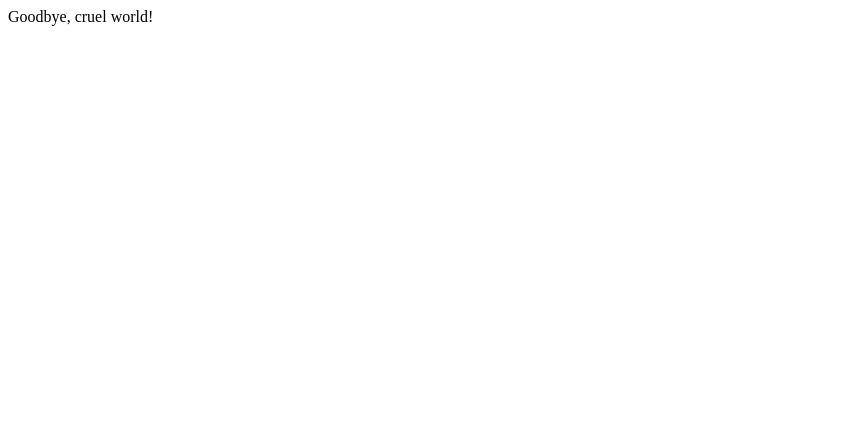
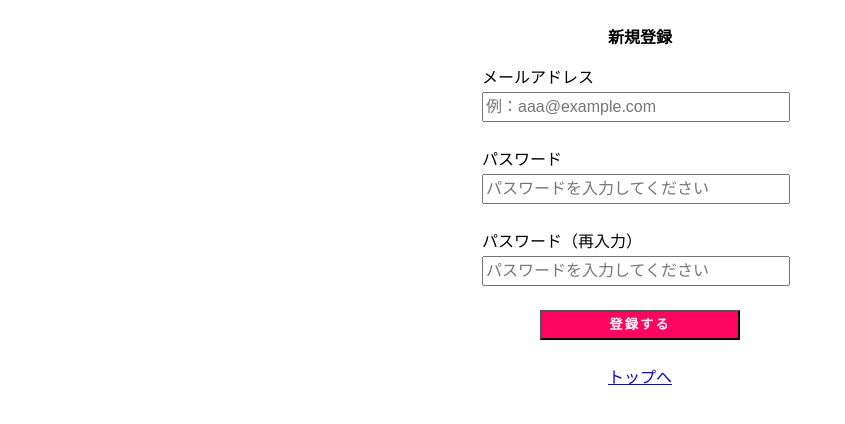
Before and after one commit to shinter61/ediand-frontend, a React app: page /sign_up in a window 1280 px wide. Shown: the top 424 px of the page, without its empty margins (0-845 px from the left). Built offline with nearby package versions, Linux system fonts and the light colour scheme.

Commit message:
新規登録フォーム作成 (#2)
* Change port

backendのポートと被っていたため

* Create base component

* Install styled components

* Create sign up component

* Install axios

* Regist user

```diff
--- a/package.json
+++ b/package.json
@@ -28,9 +28,11 @@
     "@babel/core": "^7.4.5",
     "@babel/preset-env": "^7.4.5",
     "@babel/preset-react": "^7.0.0",
+    "axios": "^0.21.0",
     "express": "^4.17.1",
     "react": "^16.8.6",
-    "react-dom": "^16.8.6"
+    "react-dom": "^16.8.6",
+    "styled-components": "^5.2.1"
   },
   "scripts": {
     "dev": "babel-node server/server.js",
--- a/src/App.jsx
+++ b/src/App.jsx
@@ -1,10 +1,17 @@
 import React from 'react';
-// import { BrowserRouter, Route, Switch } from 'react-router-dom';
+import Top from './Top';
+import SignUp from './SignUp';
+import SignIn from './SignIn';
+import { BrowserRouter, Route } from 'react-router-dom';
 
 class App extends React.Component {
   render() {
     return (
-      <div>Goodbye, cruel world!</div>
+      <BrowserRouter>
+        <Route exact path='/' component={Top} />
+        <Route exact path='/sign_up' component={SignUp} />
+        <Route exact path='/sign_in' component={SignIn} />
+      </BrowserRouter>
     );
   }
 }
--- /dev/null
+++ b/src/SignIn.jsx
@@ -0,0 +1,13 @@
+import React from 'react';
+import { Link } from 'react-router-dom';
+
+export default class SignIn extends React.Component {
+  render() {
+    return (
+      <div>
+        <p>sign_in</p>
+        <Link to='/'>トップへ</Link>
+      </div>
+    );
+  }
+}
--- /dev/null
+++ b/src/SignUp.jsx
@@ -0,0 +1,116 @@
+import React from 'react';
+import styled from 'styled-components';
+import { Link } from 'react-router-dom';
+import client from './client';
+
+const SignUpWrapper = styled.div`
+  display: flex;
+  justify-content: center;
+  text-align: center;
+`;
+const SignUpContentWrapper = styled.div`
+  width: 25%;
+`;
+const SignUpTitle = styled.p`
+  font-weight: bold;
+`;
+const SignUpForm = styled.form`
+`;
+const FormLabel = styled.label`
+  text-align: left;
+  margin-bottom: 4px;
+`;
+const FormColumn = styled.div`
+  display: flex;
+  flex-direction: column;
+  justify-content: flex-start;
+  margin-bottom: 24px;
+`;
+const FormInput = styled.input`
+  width: 300px;
+  font-size: 16px;
+  line-height: 24px;
+`;
+const FormSubmitButton = styled.button`
+  width: 200px;
+  line-height: 24px;
+  margin-bottom: 24px;
+  letter-spacing: 2px;
+  font-weight: bold;
+  color: #fff;
+  background-color: #ff0461;
+  border: 1px solid: #ff1a6f;
+`;
+
+const SignUp = () => {
+  const [email, setEmail] = React.useState('');
+  const [password, setPassword] = React.useState('');
+  const [rePassword, setRePassword] = React.useState('');
+
+  const handleChangeInput = (e) => {
+    const { name, value } = e.target;
+    if (name === 'email')
+      setEmail(value);
+    else if (name === 'password') {
+      setPassword(value);
+    } else if (name === 'rePassword') {
+      setRePassword(value);
+    }
+  };
+
+  const handleSubmit = (e) => {
+    e.preventDefault();
+
+    if (password !== rePassword) { return; }
+
+    client
+      .post('/v1/auth', { email, password })
+      .then(res => console.log(res));
+  };
+  return (
+    <SignUpWrapper>
+      <SignUpContentWrapper>
+        <SignUpTitle>新規登録</SignUpTitle>
+        <SignUpForm onSubmit={handleSubmit}>
+          <FormColumn>
+            <FormLabel htmlFor='email'>メールアドレス</FormLabel>
+            <FormInput
+              id='email'
+              name='email'
+              type='text'
+              placeholder='例：aaa@example.com'
+              value={email}
+              onChange={handleChangeInput}
+            />
+          </FormColumn>
+          <FormColumn>
+            <FormLabel htmlFor='password'>パスワード</FormLabel>
+            <FormInput
+              id='password'
+              name='password'
+              type='password'
+              placeholder='パスワードを入力してください'
+              value={password}
+              onChange={handleChangeInput}
+            />
+          </FormColumn>
+          <FormColumn>
+            <FormLabel htmlFor='passwordConfirmation'>パスワード（再入力）</FormLabel>
+            <FormInput
+              id='passwordConfirmation'
+              name='rePassword'
+              type='password'
+              placeholder='パスワードを入力してください'
+              value={rePassword}
+              onChange={handleChangeInput}
+            />
+          </FormColumn>
+          <FormSubmitButton type='submit'>登録する</FormSubmitButton>
+        </SignUpForm>
+        <Link to='/'>トップへ</Link>
+      </SignUpContentWrapper>
+    </SignUpWrapper>
+  );
+};
+
+export default SignUp;
--- /dev/null
+++ b/src/Top.jsx
@@ -0,0 +1,14 @@
+import React from 'react';
+import { Link } from 'react-router-dom';
+
+export default class Top extends React.Component {
+  render() {
+    return (
+      <div>
+        <p>top</p>
+        <Link to='/sign_up'>新規登録</Link>
+        <Link to='/sign_in'>ログイン</Link>
+      </div>
+    );
+  }
+}
--- /dev/null
+++ b/src/client.js
@@ -0,0 +1,8 @@
+import axios from 'axios';
+
+const client = axios.create({
+  baseURL: 'http://localhost:3000',
+  timeout: 3 * 60 * 1000
+});
+
+export default client;
```
Also changed, not shown: 2 other files (tests, documents, lock files or other folders).
